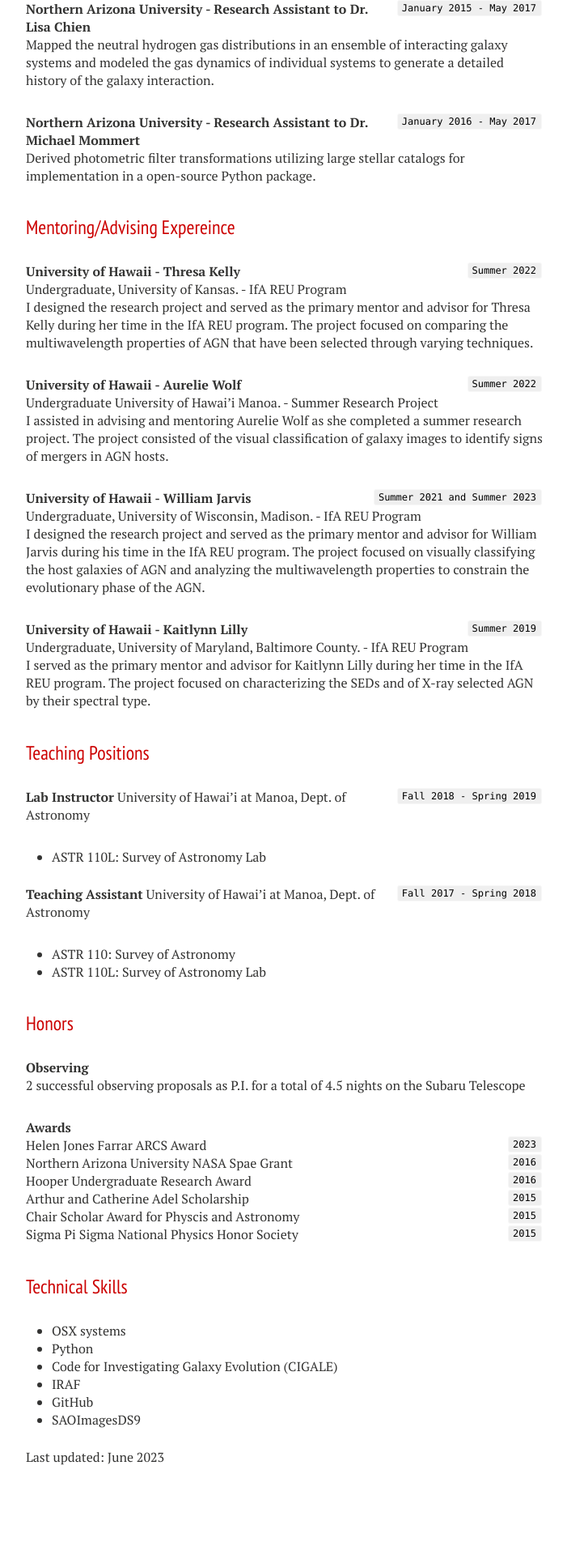
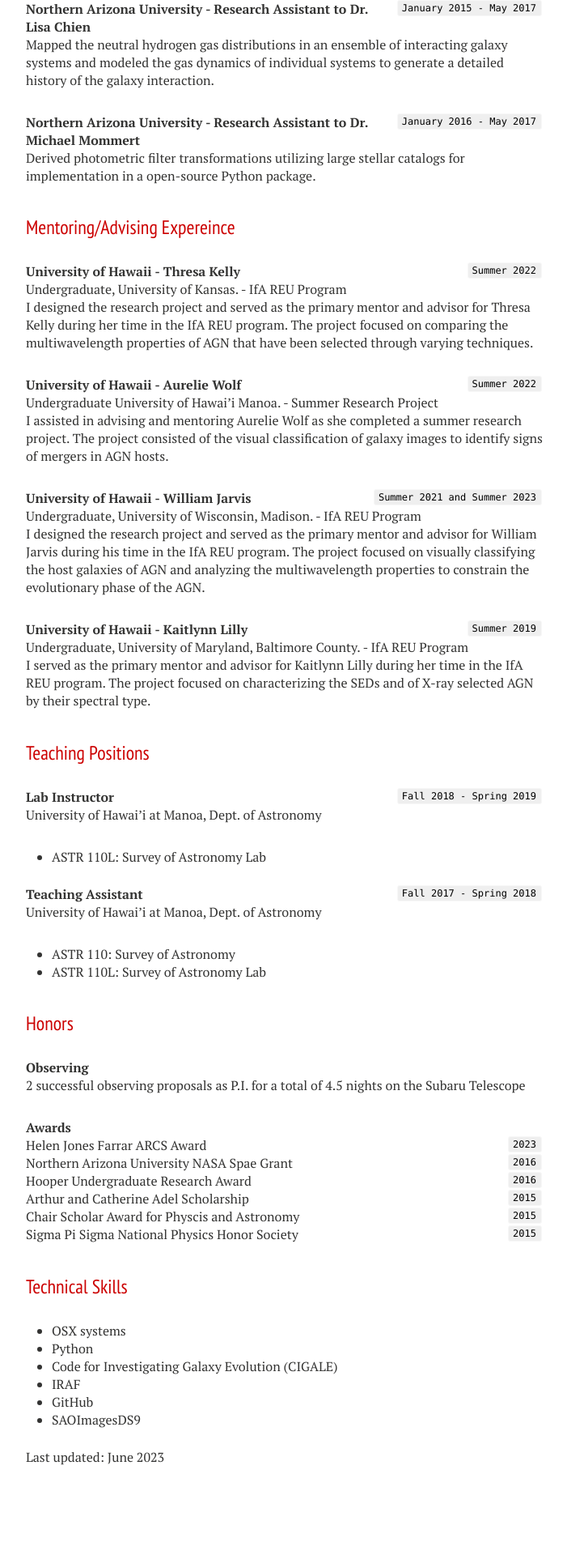
Before and after one commit to cwauge/cwauge.github.io, a Jekyll site: the page built from cv.md, in a window 1280 px wide. Shown: the part 1014-2934 px from the top of the page at 81% size, without its empty margins (288-989 px from the left). Built offline with Jekyll 4.4.1, drawn with Linux system fonts in a browser that asks for light colours; nearby versions of some CDN libraries; some web fonts are replaced; our own code applies the rules of GitHub Pages for plain Markdown files.

Commit message:
Update cv.md

```diff
--- a/cv.md
+++ b/cv.md
@@ -61,13 +61,13 @@ I served as the primary mentor and advisor for Kaitlynn Lilly during her time in
 ## Teaching Positions
 
 `Fall 2018 - Spring 2019`
-__Lab Instructor__
-University of Hawai'i at Manoa, Dept. of Astronomy<br/>
+__Lab Instructor__<br/>
+University of Hawai'i at Manoa, Dept. of Astronomy
 - ASTR 110L: Survey of Astronomy Lab
 
 `Fall 2017 - Spring 2018`
-__Teaching Assistant__
-University of Hawai'i at Manoa, Dept. of Astronomy<br/>
+__Teaching Assistant__<br/>
+University of Hawai'i at Manoa, Dept. of Astronomy
 - ASTR 110: Survey of Astronomy
 - ASTR 110L: Survey of Astronomy Lab
 
```
